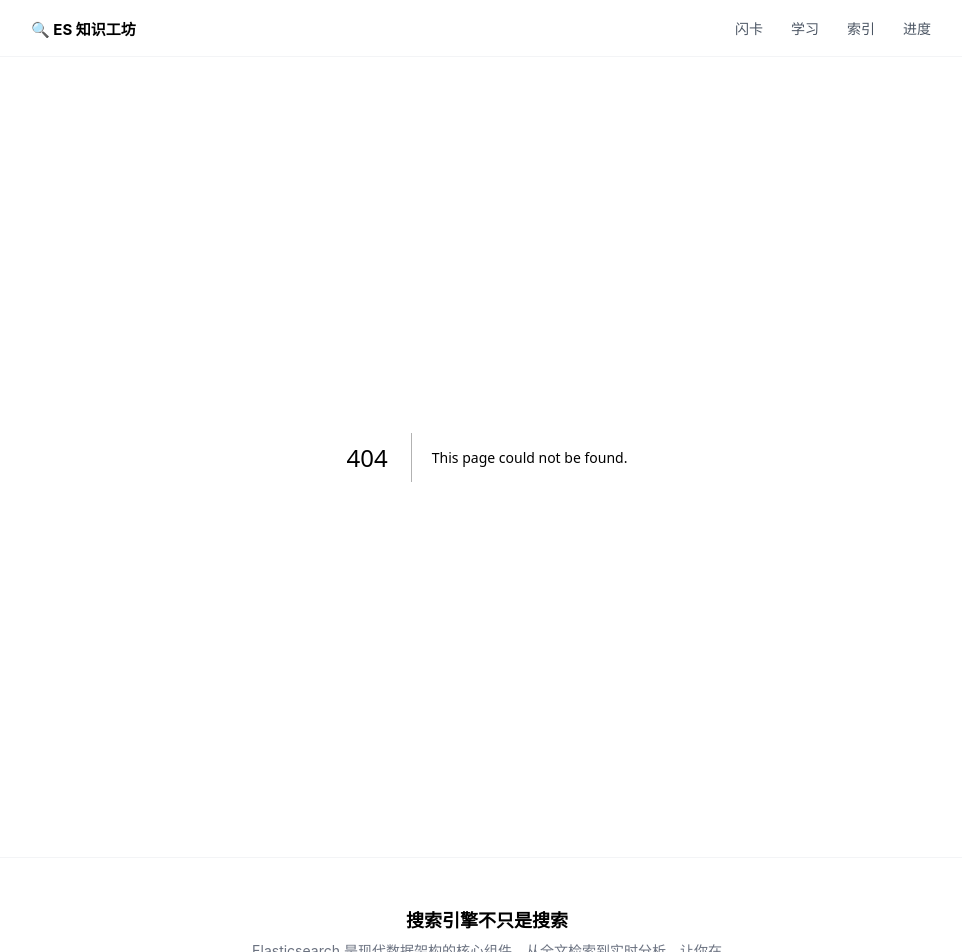
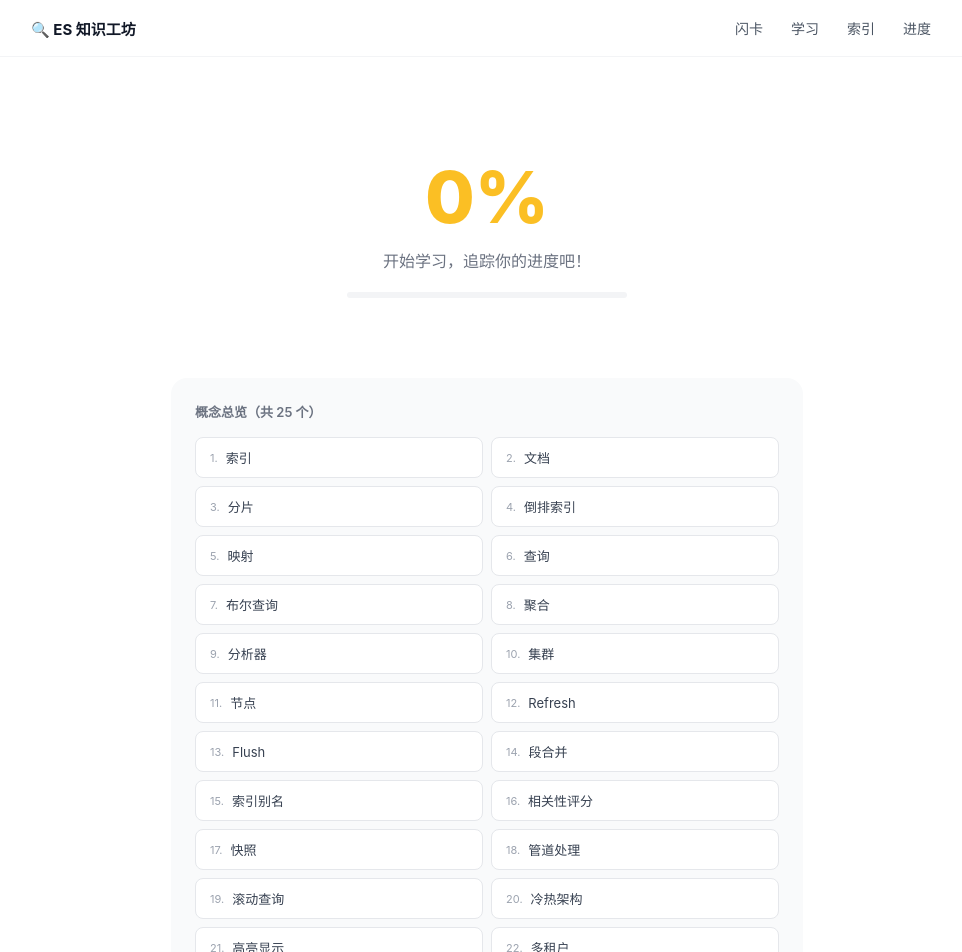
Before and after one commit to songsinfo/es-knowledge-site, a Next.js app: page /progress in a window 1280 px wide. Before the commit this address had no page. Shown: the top 952 px of the page, without its empty margins (153-1115 px from the left). Built offline with nearby package versions, Linux system fonts and the light colour scheme.

Commit message:
Update app/progress/page.tsx

```diff
--- /dev/null
+++ b/app/progress/page.tsx
@@ -0,0 +1,30 @@
+"use client";
+import { wordRoots } from "../data";
+import Link from "next/link";
+
+export default function ProgressPage() {
+  return (
+    <main style={{maxWidth:680,margin:'0 auto',padding:'48px 24px'}}>
+      <div style={{textAlign:'center',padding:'48px 0',marginBottom:32}}>
+        <div style={{fontSize:'4.5rem',fontWeight:800,color:'#fbbf24'}}>0%</div>
+        <div style={{fontSize:16,color:'#6b7280',marginTop:8}}>开始学习，追踪你的进度吧！</div>
+        <div style={{width:280,height:6,background:'#f3f4f6',borderRadius:3,margin:'20px auto 0'}}/>
+      </div>
+      <div style={{background:'#f9fafb',borderRadius:16,padding:24,marginBottom:24}}>
+        <div style={{fontSize:13,fontWeight:600,color:'#6b7280',marginBottom:16}}>概念总览（共 {wordRoots.length} 个）</div>
+        <div style={{display:'grid',gridTemplateColumns:'repeat(2,1fr)',gap:8}}>
+          {wordRoots.map(item=>(
+            <Link key={item.id} href={`/detail/${item.id}`} style={{display:'flex',alignItems:'center',gap:8,padding:'10px 14px',background:'#fff',border:'1px solid #e5e7eb',borderRadius:8,fontSize:13,color:'#374151',textDecoration:'none',transition:'border .15s'}}
+              onMouseEnter={e=>(e.currentTarget.style.borderColor='#fbbf24')} onMouseLeave={e=>(e.currentTarget.style.borderColor='#e5e7eb')}>
+              <span style={{color:'#9ca3af',fontSize:11}}>{item.id}.</span>
+              <span style={{overflow:'hidden',whiteSpace:'nowrap',textOverflow:'ellipsis'}}>{item.root.split(' ')[0]}</span>
+            </Link>
+          ))}
+        </div>
+      </div>
+      <div style={{textAlign:'center'}}>
+        <Link href="/learn" className="btn btn-primary">开始学习 →</Link>
+      </div>
+    </main>
+  );
+}
```
